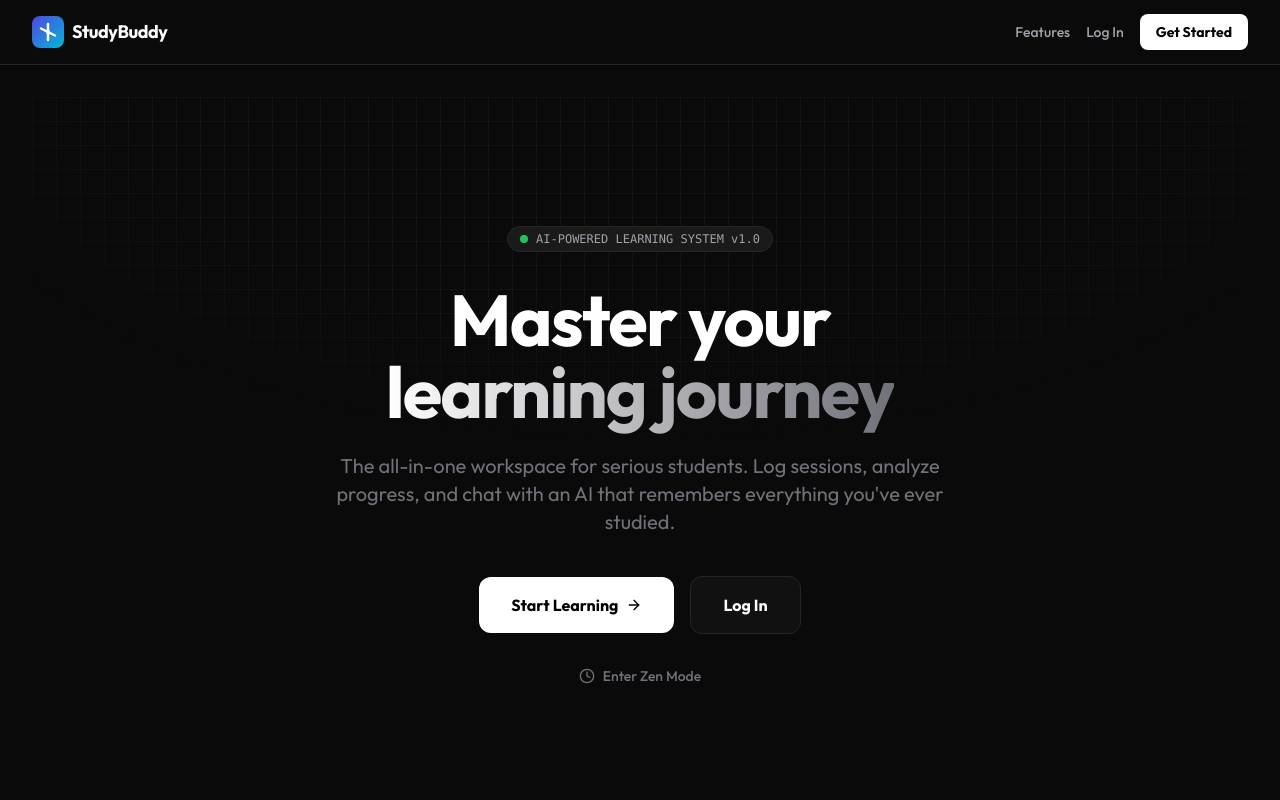
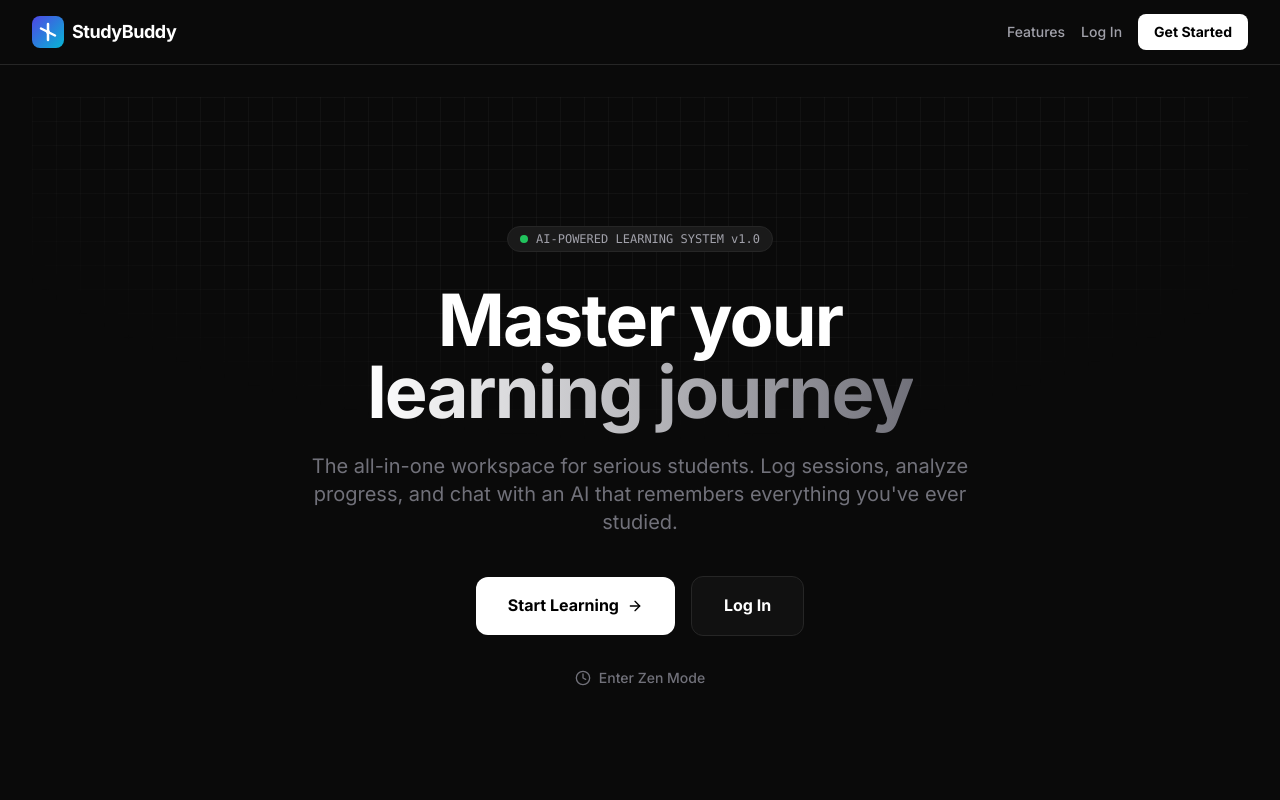
Before and after one commit to Singh-OmDev/Study-Buddy, a React (Vite) app in the folder client/: page / in a window 1280 px wide. Shown: the top 800 px of the page. Built offline with nearby package versions, Linux system fonts and the light colour scheme; no server answers.

Commit message:
feat: improve typography and calendar card design - Switch to Inter font for better readability - Upgrade text color to pure white - Redesign calendar cards with better hierarchy - Larger topic titles and improved spacing

```diff
--- a/client/src/index.css
+++ b/client/src/index.css
@@ -1,16 +1,24 @@
-@import url('https://fonts.googleapis.com/css2?family=Outfit:wght@300;400;500;600;700&display=swap');
+@import url('https://fonts.googleapis.com/css2?family=Inter:wght@300;400;500;600;700&display=swap');
 
 @tailwind base;
 @tailwind components;
 @tailwind utilities;
 
 @layer base {
+  * {
+    font-feature-settings: 'cv02', 'cv03', 'cv04', 'cv11';
+  }
+
   body {
-    @apply bg-[#0a0a0a] text-[#ededed] antialiased;
-    font-family: 'Outfit', sans-serif;
+    @apply bg-[#0a0a0a] text-white antialiased;
+    font-family: 'Inter', -apple-system, BlinkMacSystemFont, 'Segoe UI', sans-serif;
+    font-size: 16px;
+    line-height: 1.6;
     background-image: linear-gradient(to right, #171717 1px, transparent 1px),
       linear-gradient(to bottom, #171717 1px, transparent 1px);
     background-size: 40px 40px;
+    -webkit-font-smoothing: antialiased;
+    -moz-osx-font-smoothing: grayscale;
   }
 
   h1,
@@ -19,7 +27,14 @@
   h4,
   h5,
   h6 {
-    font-family: 'Outfit', sans-serif;
+    font-family: 'Inter', -apple-system, BlinkMacSystemFont, 'Segoe UI', sans-serif;
+    font-weight: 600;
+    line-height: 1.3;
+    letter-spacing: -0.02em;
+  }
+
+  p {
+    line-height: 1.7;
   }
 }
 
--- a/client/src/pages/CalendarView.jsx
+++ b/client/src/pages/CalendarView.jsx
@@ -115,34 +115,39 @@ const CalendarView = () => {
                                     initial={{ opacity: 0, x: 10 }}
                                     animate={{ opacity: 1, x: 0 }}
                                     exit={{ opacity: 0 }}
-                                    className="bento-card p-5 group hover:border-zinc-500"
+                                    className="bento-card p-6 group hover:border-zinc-400 transition-all duration-200"
                                 >
-                                    <div className="flex justify-between items-start mb-3">
-                                        <h3 className="font-bold text-white text-base">{log.subject}</h3>
+                                    {/* Header with Subject and Difficulty */}
+                                    <div className="flex justify-between items-start mb-4">
+                                        <span className="text-xs font-medium text-zinc-400 uppercase tracking-wider">{log.subject}</span>
                                         <div className="flex gap-2">
                                             {log.difficultyLevel && (
-                                                <span className="text-[10px] font-mono px-2 py-0.5 border border-[#262626] rounded text-zinc-400 capitalize bg-[#0a0a0a]">
+                                                <span className="text-xs px-2.5 py-1 border border-[#262626] rounded-md text-zinc-300 capitalize bg-[#0a0a0a]">
                                                     {log.difficultyLevel}
                                                 </span>
                                             )}
                                         </div>
                                     </div>
-                                    <p className="text-zinc-400 font-medium text-sm mb-4">{log.topic}</p>
 
+                                    {/* Topic - Main Focus */}
+                                    <h3 className="text-white font-semibold text-lg mb-4 leading-snug">{log.topic}</h3>
+
+                                    {/* AI Summary */}
                                     {log.aiSummary && (
-                                        <div className="bg-[#1a1a1a] p-3 rounded-lg text-xs text-zinc-500 border border-[#262626] mb-4 font-mono leading-relaxed">
+                                        <div className="bg-[#0a0a0a] p-4 rounded-xl text-sm text-zinc-300 border border-[#1a1a1a] mb-4 leading-relaxed">
                                             {log.aiSummary}
                                         </div>
                                     )}
 
-                                    <div className="flex items-center justify-between text-xs text-zinc-600 border-t border-[#262626] pt-3 mt-2">
-                                        <span className="flex items-center">
-                                            <Clock className="h-3 w-3 mr-1.5" />
-                                            {log.durationMinutes}m
+                                    {/* Metadata Footer */}
+                                    <div className="flex items-center gap-4 text-sm text-zinc-400 pt-4 border-t border-[#1a1a1a]">
+                                        <span className="flex items-center gap-2">
+                                            <Clock className="h-4 w-4" />
+                                            <span className="font-medium">{log.durationMinutes}m</span>
                                         </span>
-                                        <span className="flex items-center">
-                                            <Star className="h-3 w-3 mr-1.5" />
-                                            {log.confidenceLevel}/5
+                                        <span className="flex items-center gap-2">
+                                            <Star className="h-4 w-4" />
+                                            <span className="font-medium">{log.confidenceLevel}/5</span>
                                         </span>
                                     </div>
                                 </motion.div>
```
